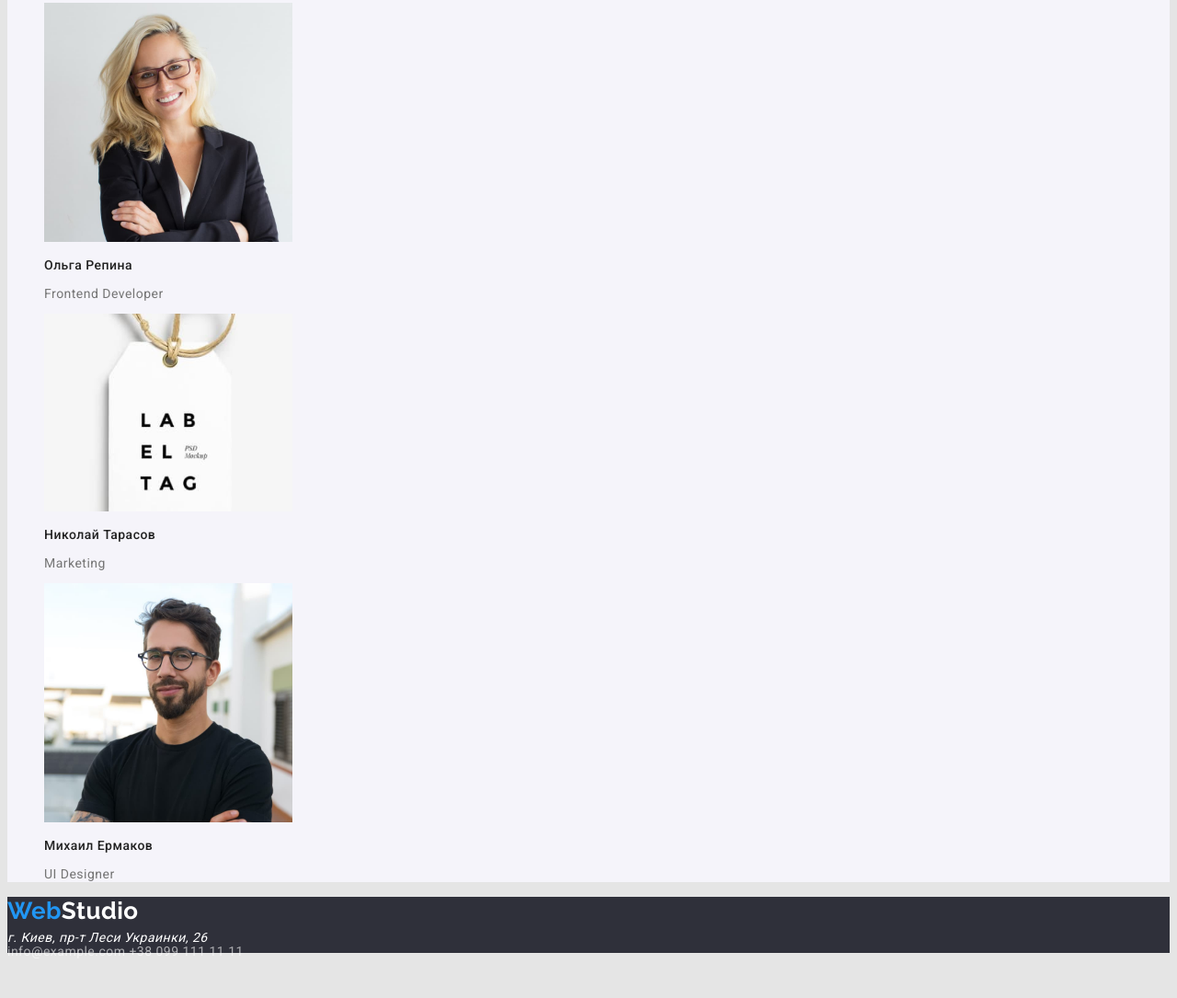
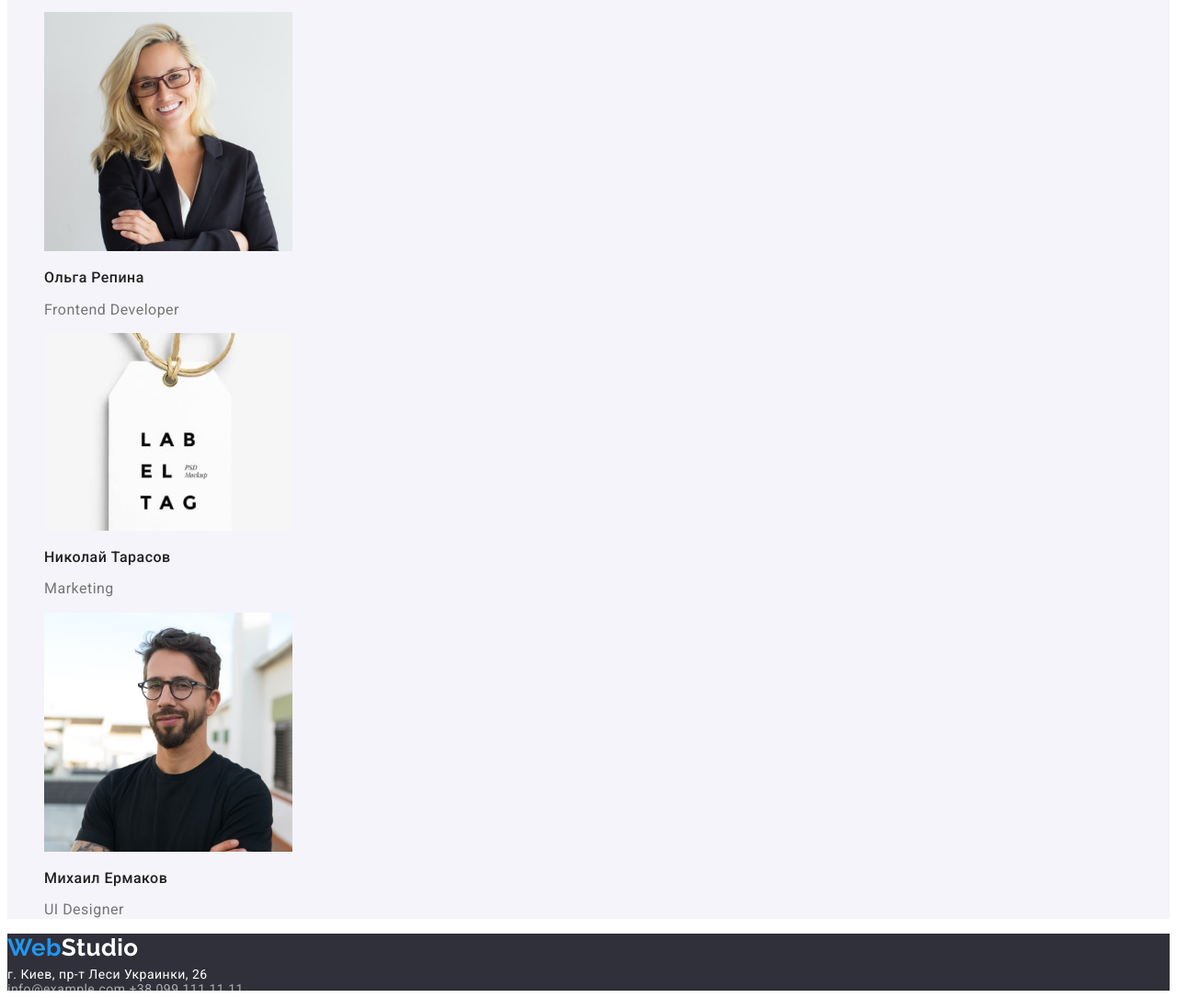
Before and after one commit to Hrytseniaaa/goit-markup-hw-02, a plain HTML site: page index.html in a window 1280 px wide. Shown: the part 2021-3106 px from the top of the page at 92% size. Before the commit the page ends 3065 px from the top, so only its background shows below. Drawn offline with Linux system fonts and the light colour scheme.

Commit message:
правки

```diff
--- a/css/styles.css
+++ b/css/styles.css
@@ -9,7 +9,7 @@
 }
 
 body {
-    background-color: #E5E5E5;
+
     color:var(--primary-text-color) ;
     font-family: 'Roboto', sans-serif;
     letter-spacing: 0.03em;
@@ -185,7 +185,7 @@ background: #F5F4FA;
 
 h3.name\,.title {
    font-weight: 500;
-        font-size: 14px;
+        font-size: 16px;
         line-height: 1.14;
 }
 
@@ -194,7 +194,7 @@ h3.name\,.title {
 
 .position {
  font-weight: 400;
- font-size: 14px;
+ font-size: 16px;
  line-height: 1.18;
 }
 
@@ -213,6 +213,10 @@ h3.name\,.title {
 
 .address .link {
     color: var(--fotter-link);
+    font-style: normal;
+}
+
+.city {
     font-style: normal;
 }
 
--- a/index.html
+++ b/index.html
@@ -112,7 +112,7 @@
 <footer class="footer">
     <a href="./index.html" class="footer-logo logo"> <span class="blue-part">Web</span>Studio</a>
     <address class="address">
-        <p>г. Киев, пр-т Леси Украинки, 26</p>
+        <p class="city">г. Киев, пр-т Леси Украинки, 26</p>
         <a href="mailto:info@example.com" class="link">info@example.com</a>
         <a href="tel:+380991111111" class="link">+38 099 111 11 11</a>
     </address>
```
